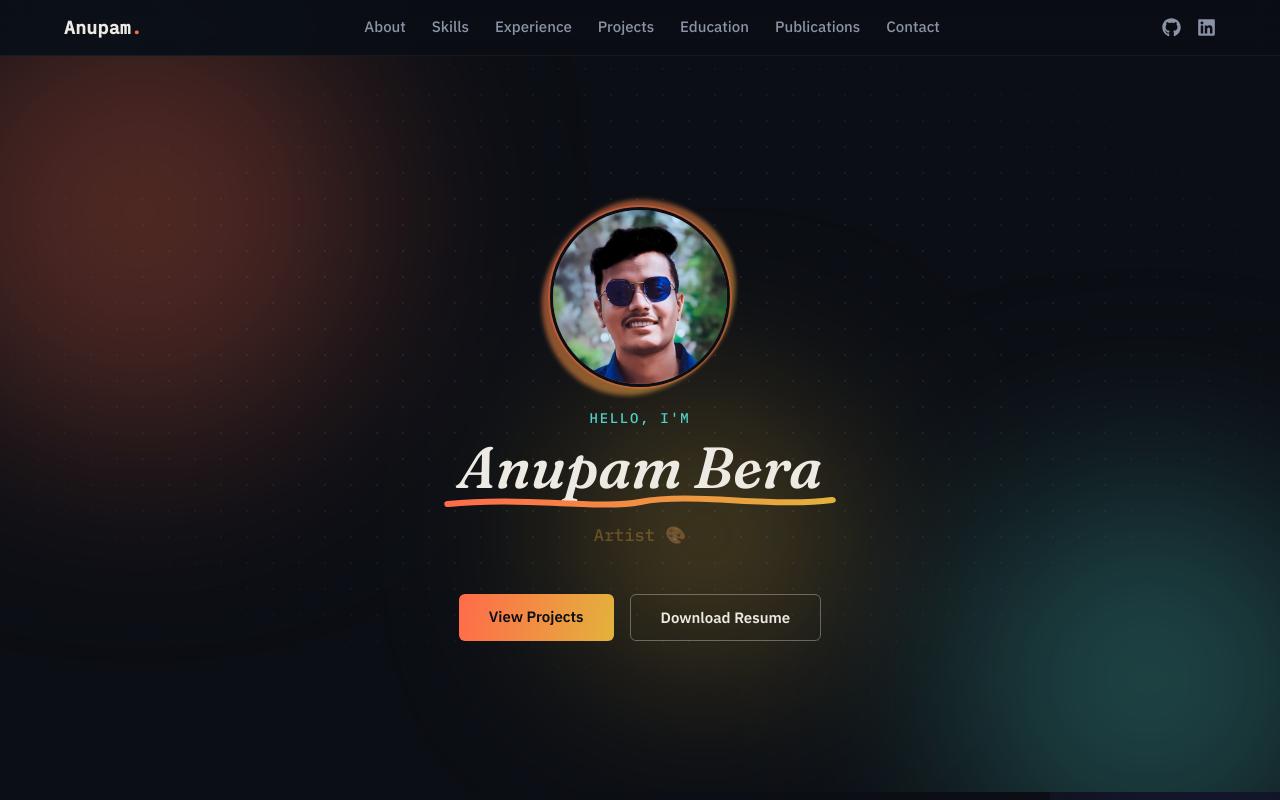
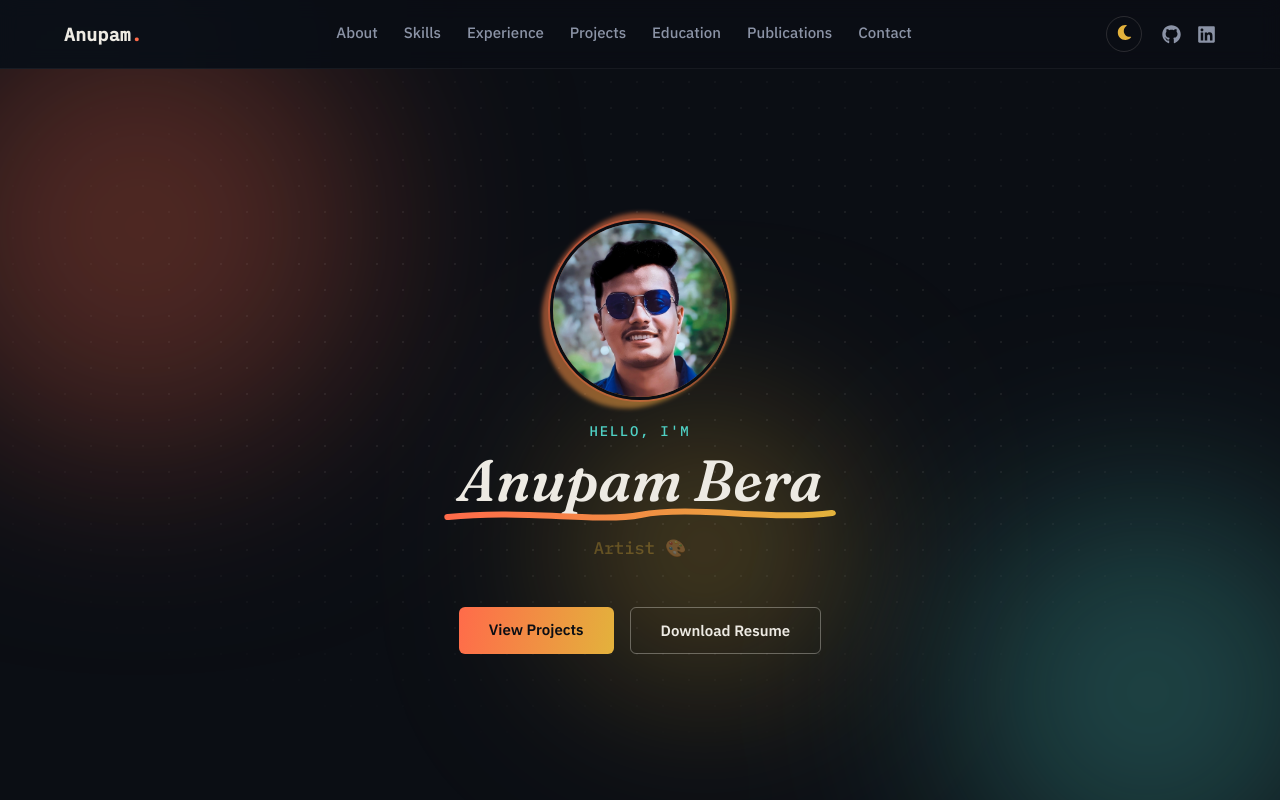
Before and after one commit to Anupam2090/anupam-portfolio, a React (Create React App) app: page / in a window 1280 px wide. Shown: the top 800 px of the page. Built offline with nearby package versions, Linux system fonts and the light colour scheme.

Commit message:
light modecreate

```diff
--- a/public/index.html
+++ b/public/index.html
@@ -36,6 +36,15 @@
     <meta property="og:title" content="Anupam Bera — Portfolio" />
     <meta property="og:description" content="PhD Scholar • Software Developer • Artist" />
     <meta property="og:type" content="website" />
+
+    <script>
+      (function () {
+        var saved = localStorage.getItem('theme');
+        var theme = saved || 'dark';
+        document.documentElement.setAttribute('data-theme', theme);
+      })();
+    </script>
+
   </head>
   <body>
     <noscript>You need to enable JavaScript to run this app.</noscript>
--- a/src/App.css
+++ b/src/App.css
@@ -1,6 +1,7 @@
 @import url('https://fonts.googleapis.com/css2?family=Fraunces:ital,opsz,wght@0,9..144,400..700;1,9..144,400..600&family=IBM+Plex+Sans:wght@400;500;600&family=IBM+Plex+Mono:wght@400;500&display=swap');
 
-:root {
+:root,
+[data-theme="dark"] {
   --ink: #0b0e14;
   --ink-2: #12161f;
   --coral: #ff6b4a;
@@ -8,6 +9,22 @@
   --mint: #4fd1c5;
   --text: #edeae3;
   --text-muted: #8b93a6;
+  --grid-dot: rgba(237, 234, 227, 0.07);
+  --glow-blend: screen;
+  --glow-opacity: 0.28;
+}
+
+[data-theme="light"] {
+  --ink: #f7f2e9;        /* warm paper, not stark white — easier on the eyes */
+  --ink-2: #ffffff;
+  --coral: #e5502f;      /* deepened for contrast against light bg */
+  --gold: #b5811f;
+  --mint: #16897c;
+  --text: #1c1f26;
+  --text-muted: #5b6272;
+  --grid-dot: rgba(28, 31, 38, 0.06);
+  --glow-blend: multiply; /* screen blend disappears on light backgrounds */
+  --glow-opacity: 0.14;
 }
 
 * {
@@ -20,14 +37,11 @@ body {
   background: var(--ink);
   color: var(--text);
   -webkit-font-smoothing: antialiased;
+  transition: background 0.4s ease, color 0.4s ease;
 }
 
 html {
   scroll-behavior: smooth;
-}
-
-section {
-  padding: 0; /* each section already sets its own vertical rhythm — don't double it up here */
 }
 
 ::selection {
@@ -42,7 +56,6 @@ button:focus-visible {
 }
 
 @media (prefers-reduced-motion: reduce) {
-  html {
-    scroll-behavior: auto;
-  }
+  html { scroll-behavior: auto; }
+  body { transition: none; }
 }
--- a/src/components/Navbar.css
+++ b/src/components/Navbar.css
@@ -187,3 +187,24 @@
     transition: none;
   }
 }
+
+.theme-toggle {
+  display: flex;
+  align-items: center;
+  justify-content: center;
+  width: 36px;
+  height: 36px;
+  border-radius: 50%;
+  border: 1px solid rgba(237, 234, 227, 0.14);
+  background: transparent;
+  color: var(--gold);
+  font-size: 15px;
+  cursor: pointer;
+  overflow: hidden;
+  transition: border-color 0.25s ease, transform 0.25s ease;
+}
+
+.theme-toggle:hover {
+  border-color: var(--gold);
+  transform: rotate(-8deg);
+}
--- a/src/components/Navbar.js
+++ b/src/components/Navbar.js
@@ -1,9 +1,12 @@
 import React, { useState } from 'react'
 import './Navbar.css'
-import { FaGithub, FaLinkedin } from 'react-icons/fa'
+import { FaGithub, FaLinkedin, FaSun, FaMoon } from 'react-icons/fa'
+import { AnimatePresence, motion } from 'framer-motion'
+import { useTheme } from '../hooks/useTheme'
 
 function Navbar() {
   const [isOpen, setIsOpen] = useState(false)
+  const { theme, toggleTheme } = useTheme()
 
   const links = [
     { href: '#about', label: 'About' },
@@ -33,17 +36,35 @@ function Navbar() {
         </div>
 
         <div className="nav-right">
+          <button
+            className="theme-toggle"
+            onClick={toggleTheme}
+            aria-label="Toggle theme"
+          >
+            <AnimatePresence mode="wait" initial={false}>
+              <motion.span
+                key={theme}
+                initial={{ opacity: 0, rotate: -90, scale: 0.6 }}
+                animate={{ opacity: 1, rotate: 0, scale: 1 }}
+                exit={{ opacity: 0, rotate: 90, scale: 0.6 }}
+                transition={{ duration: 0.25 }}
+              >
+                {theme === 'dark' ? <FaMoon /> : <FaSun />}
+              </motion.span>
+            </AnimatePresence>
+          </button>
+
           <div className="socials">
-
-              <a href="https://github.com/Anupam2090"
+            <a
+              href="https://github.com/Anupam2090"
               target="_blank"
               rel="noopener noreferrer"
               aria-label="GitHub"
             >
               <FaGithub />
             </a>
-
-             <a  href="https://linkedin.com/in/anupam-bera"
+            <a
+              href="https://linkedin.com/in/anupam-bera"
               target="_blank"
               rel="noopener noreferrer"
               aria-label="LinkedIn"
--- /dev/null
+++ b/src/hooks/useTheme.js
@@ -0,0 +1,20 @@
+import { useState, useEffect, useCallback } from 'react'
+
+export function useTheme() {
+  const [theme, setTheme] = useState(() => {
+    const saved = localStorage.getItem('theme')
+    if (saved) return saved
+    return 'dark' // always start dark for first-time visitors, ignore OS preference
+  })
+
+  useEffect(() => {
+    document.documentElement.setAttribute('data-theme', theme)
+    localStorage.setItem('theme', theme)
+  }, [theme])
+
+  const toggleTheme = useCallback(() => {
+    setTheme((prev) => (prev === 'dark' ? 'light' : 'dark'))
+  }, [])
+
+  return { theme, toggleTheme }
+}
```
